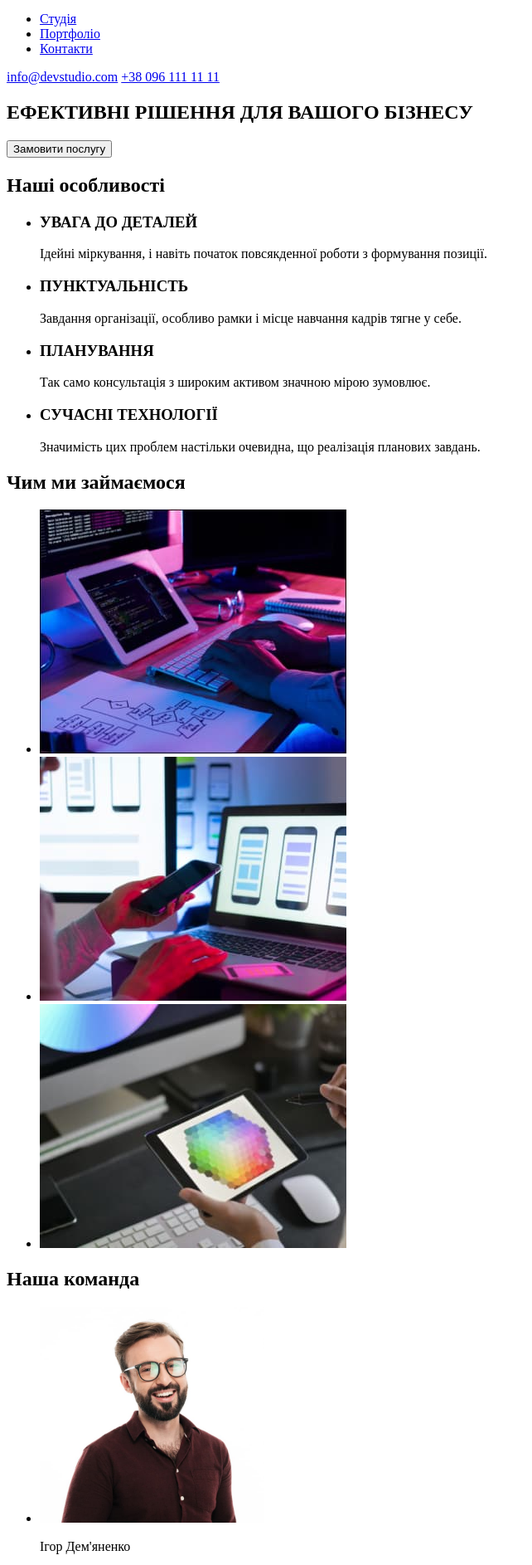
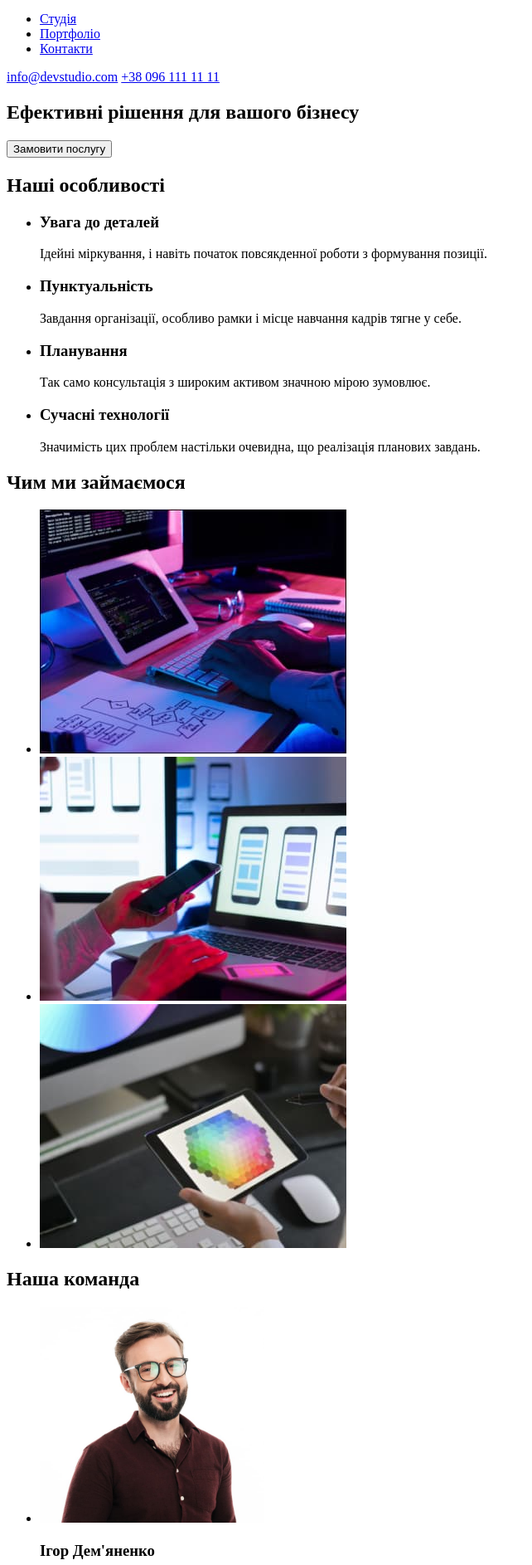
Before and after one commit to SashaIlchenko/goit-markup-hw-01, a plain HTML site: page index.html in a window 1280 px wide. Shown: the part 28-1914 px from the top of the page at 83% size, without its empty margins (0-642 px from the left). Drawn offline with Linux system fonts and the light colour scheme.

Commit message:
did editing

```diff
--- a/index.html
+++ b/index.html
@@ -17,12 +17,14 @@
           <li><a href="#">Контакти</a></li>
         </ul>
  </nav>
- <a href="mailto:info@devstudio.com">info@devstudio.com</a>
-<a href="tel:+380961111111">+38 096 111 11 11</a>
+ <div>
+  <a href="mailto:info@devstudio.com">info@devstudio.com</a>
+  <a href="tel:+380961111111">+38 096 111 11 11</a>
+ </div>
   </header>
   <main>
     <section>
-      <h1>ЕФЕКТИВНІ РІШЕННЯ ДЛЯ ВАШОГО БІЗНЕСУ</h1>
+      <h1>Ефективні рішення для вашого бізнесу</h1>
       <button type="button">Замовити послугу</button>
     </section>
     <section>
@@ -30,23 +32,23 @@
       <h2>Наші особливості</h2>
       <ul>
         <li>
-          <h3>УВАГА ДО ДЕТАЛЕЙ</h3>
+          <h3>Увага до деталей</h3>
           <p>
             Ідейні міркування, і навіть початок повсякденної роботи з формування позиції.
           </p>
         </li>
         <li>
-          <h3> ПУНКТУАЛЬНІСТЬ</h3>
+          <h3>Пунктуальність</h3>
           <p>
             Завдання організації, особливо рамки і місце навчання кадрів тягне у себе.
           </p>
         </li>
         <li>
-          <h3>ПЛАНУВАННЯ</h3>
+          <h3>Планування</h3>
           <p>Так само консультація з широким активом значною мірою зумовлює.</p>
         </li>
         <li>
-          <h3>СУЧАСНІ ТЕХНОЛОГІЇ</h3>
+          <h3>Сучасні технології</h3>
           <p>Значимість цих проблем настільки очевидна, що реалізація планових завдань.</p>
         </li>
       </ul>
@@ -79,7 +81,7 @@
           alt="Igor's photo"
           width="270"
           height="260">
-          <p>Ігор Дем'яненко </p>
+          <h3>Ігор Дем'яненко </h3>
           <p>Product Designer</p>
         </li>
         <li>
@@ -87,7 +89,7 @@
           alt="Olga's photo"
            width="270"
            height="260">
-           <p>Ольга Рєпіна</p>
+           <h3>Ольга Рєпіна</h3>
            <p>Frontend Developer</p>
         </li>
         <li>
@@ -95,7 +97,7 @@
           alt="Mykola's photo"
            width="270"
            height="260">
-           <p>Микола Тарасов</p>
+           <h3>Микола Тарасов</h3>
            <p>Marketing</p>
         </li>
         <li>
@@ -103,7 +105,7 @@
           alt="Mykhaylo's photo"
            width="270"
            height="260">
-           <p>Михайло Єрмаков</p>
+           <h3>Михайло Єрмаков</h3>
            <p>UI Designer</p>
         </li>
       </ul>
```
